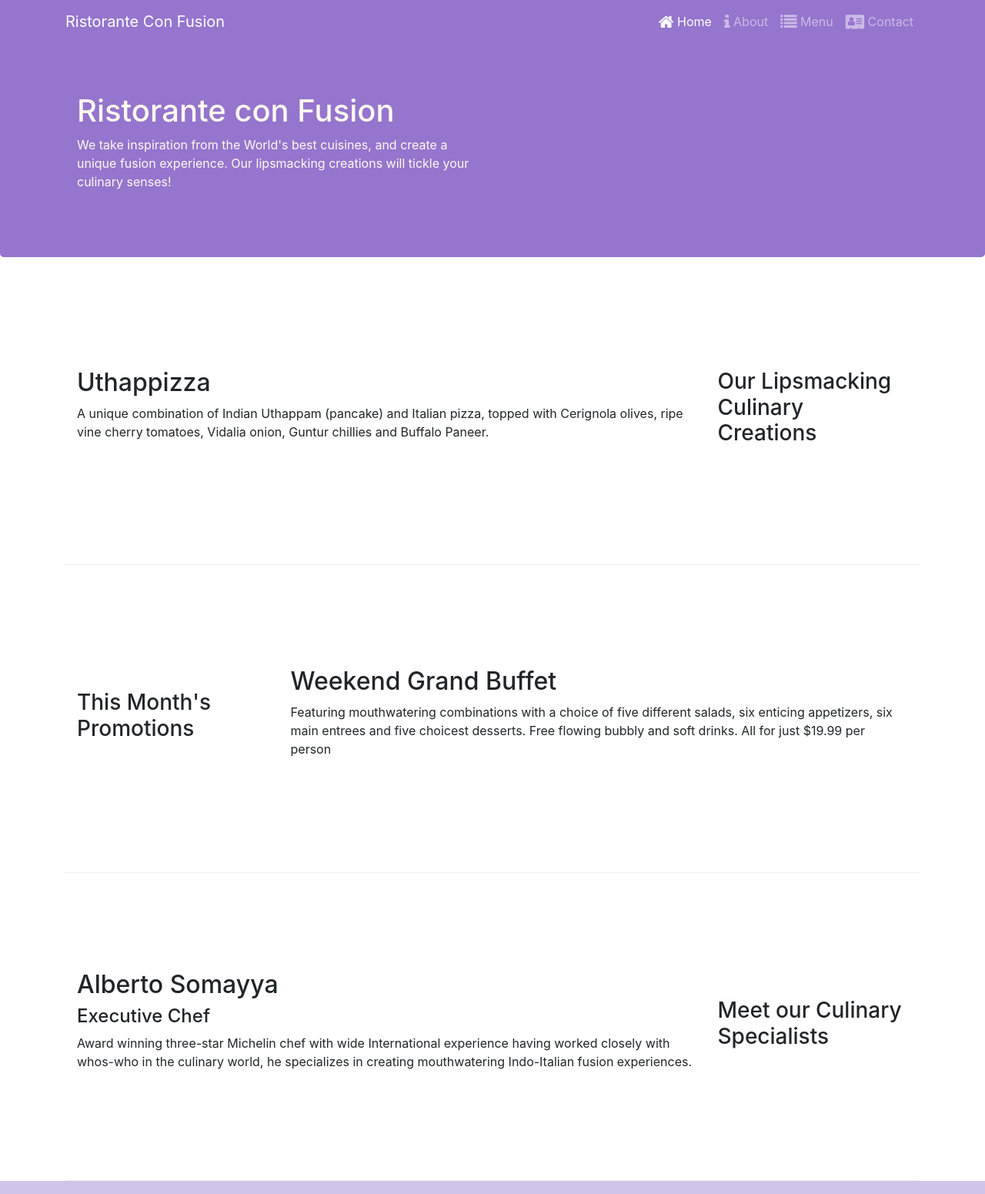
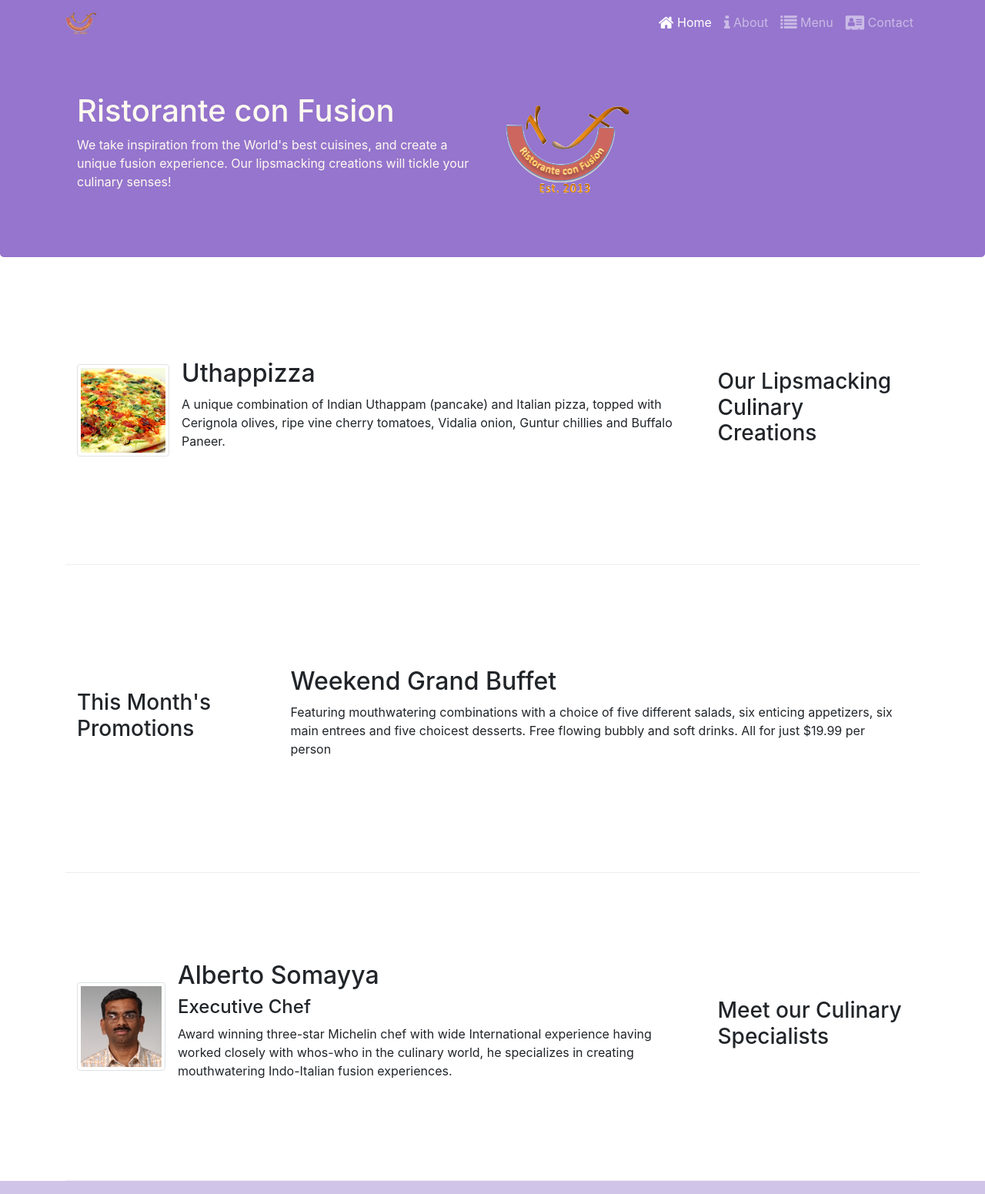
Before and after one commit to jaskiratsingh42/restaurant-app, a website: page index.html in a window 1280 px wide. Shown: the top 1551 px of the page at 77% size. Drawn offline with nearby package versions, Linux system fonts and the light colour scheme.

Commit message:
Bootstrap-Added Images and Media

```diff
--- a/index.html
+++ b/index.html
@@ -23,7 +23,7 @@
             <button class="navbar-toggler" type="button" data-toggle="collapse" data-target="#Navbar">
                 <span class="navbar-toggler-icon"></span>
             </button>
-            <a class="navbar-brand" href="#">Ristorante Con Fusion</a>
+            <a class="navbar-brand mr-auto" href="index.html"><img src="img/logo.png" height="30" width="41"></a>
             <div class="collapse navbar-collapse" id="Navbar">
                 <ul class="navbar-nav ml-auto">
                     <li class="nav-item active"><a class="nav-link" href="#"><span class="fa fa-home fa-lg"></span> Home</a></li>
@@ -42,7 +42,8 @@
                     <h1>Ristorante con Fusion</h1>
                     <p>We take inspiration from the World's best cuisines, and create a unique fusion experience. Our lipsmacking creations will tickle your culinary senses!</p>
                 </div>
-                <div class="col-12 col-sm">
+                <div class="col-12 col-sm align-self-center">
+                    <img src="img/logo.png" class="img-fluid">
                 </div>
             </div>
         </div>
@@ -55,8 +56,17 @@
                 <h3>Our Lipsmacking Culinary Creations</h3>
             </div>
             <div class="col col-sm order-sm-first col-md">
-                <h2>Uthappizza</h2>
-                <p class="d-none d-sm-block">A unique combination of Indian Uthappam (pancake) and Italian pizza, topped with Cerignola olives, ripe vine cherry tomatoes, Vidalia onion, Guntur chillies and Buffalo Paneer.</p>
+                <div class="media">
+                    <img class="d-flex mr-3 img-thumbnail align-self-center"
+                            src="img/uthappizza.png" alt="Uthappizza">
+                    <div class="media-body">
+                        <h2 class="mt-0">Uthappizza</h2>
+                        <p class="d-none d-sm-block">A unique combination of Indian Uthappam (pancake) and
+                            Italian pizza, topped with Cerignola olives, ripe vine
+                            cherry tomatoes, Vidalia onion, Guntur chillies and
+                            Buffalo Paneer.</p>
+                    </div>
+                </div>
             </div>
         </div>
 
@@ -77,9 +87,19 @@
                 <h3>Meet our Culinary Specialists</h3>
             </div>
             <div class="col col-sm order-sm-first col-md">
-                <h2>Alberto Somayya</h2>
-                <h4>Executive Chef</h4>
-                <p class="d-none d-sm-block">Award winning three-star Michelin chef with wide International experience having worked closely with whos-who in the culinary world, he specializes in creating mouthwatering Indo-Italian fusion experiences. </p>
+                <div class="media">
+                    <img class="d-flex mr-3 img-thumbnail align-self-center"
+                            src="img/alberto.png" alt="Alberto Somayya">
+                    <div class="media-body">
+                        <h2 class="mt-0">Alberto Somayya</h2>
+                        <h4>Executive Chef</h4>
+                        <p class="d-none d-sm-block">Award winning three-star Michelin chef with wide
+                            International experience having worked closely with
+                            whos-who in the culinary world, he specializes in
+                            creating mouthwatering Indo-Italian fusion experiences.
+                            </p>
+                    </div>
+                </div>
             </div>
         </div>
     </div>
```
Also changed, not shown: aboutus.html (+1 -1 lines), contactus.html (+1 -1 lines), img/alberto.png (added), img/buffet.png (added), img/logo.png (added), img/uthappizza.png (added), 1 other file.
